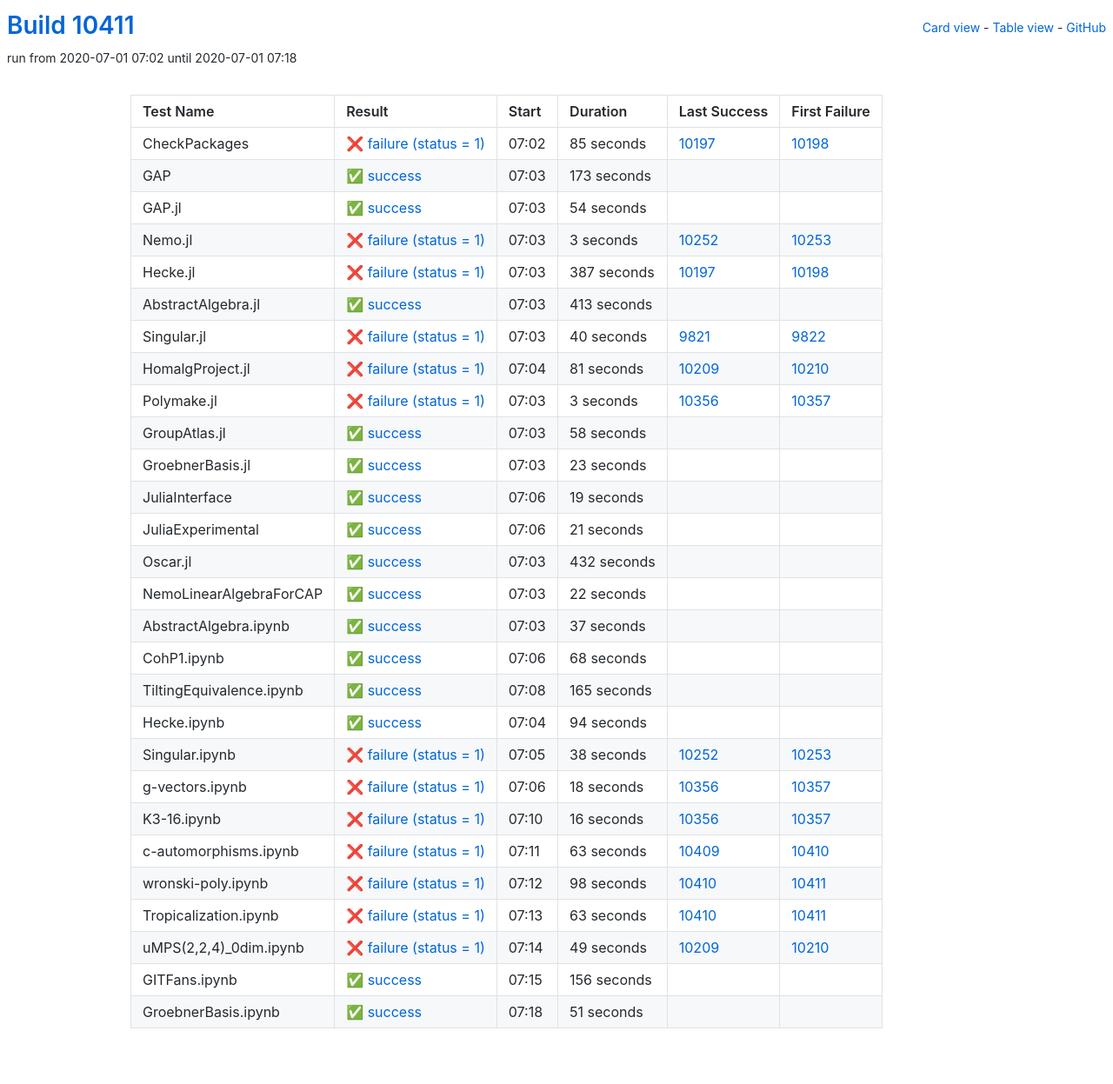
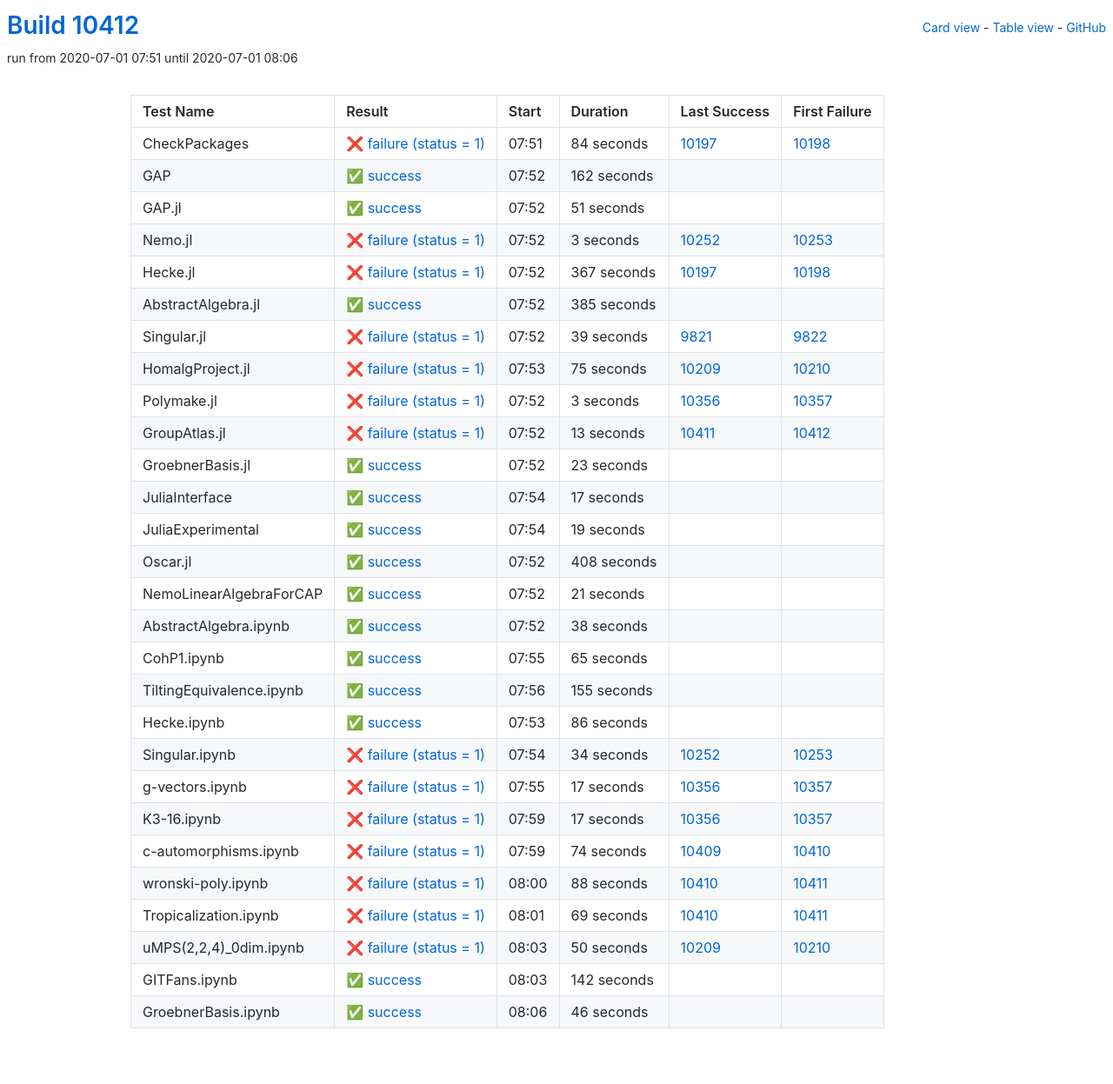
Before and after one commit to oscar-system/oscar-ci-status, a Jekyll site: the page built from table.html, in a window 1280 px wide. Shown: the whole page at 87% size. Built offline with Jekyll 4.4.1, drawn with Linux system fonts in a browser that asks for light colours.

Commit message:
Build #10412

```diff
--- a/_data/ci.yml
+++ b/_data/ci.yml
@@ -1,6 +1,6 @@
 ---
-build: 10411
-build_url: https://oscarci.mathematik.uni-kl.de/job/oscar/10411/
+build: 10412
+build_url: https://oscarci.mathematik.uni-kl.de/job/oscar/10412/
 job: oscar
 organization: oscar-system
 repo: oscar-ci-status
@@ -8,44 +8,44 @@
 tests:
 - name: CheckPackages
   id: checkpackages
-  log: https://oscarci.mathematik.uni-kl.de/job/oscar/10411/artifact/logs/build-10411/CheckPackages.log
-  start: 2020-07-01 07:02
+  log: https://oscarci.mathematik.uni-kl.de/job/oscar/10412/artifact/logs/build-10412/CheckPackages.log
+  start: 2020-07-01 07:51
   success: false
   exitcode: 1
   status: failure
-  duration: 85
+  duration: 84
   last_success: 10197
   last_success_url: https://oscarci.mathematik.uni-kl.de/job/oscar/10197/
   first_failure: 10198
   first_failure_url: https://oscarci.mathematik.uni-kl.de/job/oscar/10198/
 - name: GAP
   id: gap
-  log: https://oscarci.mathematik.uni-kl.de/job/oscar/10411/artifact/logs/build-10411/GAP.log
-  start: 2020-07-01 07:03
+  log: https://oscarci.mathematik.uni-kl.de/job/oscar/10412/artifact/logs/build-10412/GAP.log
+  start: 2020-07-01 07:52
   success: true
   exitcode: 0
   status: success
-  duration: 173
+  duration: 162
   last_success: false
   last_success_url:
   first_failure: false
   first_failure_url:
 - name: GAP.jl
   id: gap-jl
-  log: https://oscarci.mathematik.uni-kl.de/job/oscar/10411/artifact/logs/build-10411/GAP.jl.log
-  start: 2020-07-01 07:03
+  log: https://oscarci.mathematik.uni-kl.de/job/oscar/10412/artifact/logs/build-10412/GAP.jl.log
+  start: 2020-07-01 07:52
   success: true
   exitcode: 0
   status: success
-  duration: 54
+  duration: 51
   last_success: false
   last_success_url:
   first_failure: false
   first_failure_url:
 - name: Nemo.jl
   id: nemo-jl
-  log: https://oscarci.mathematik.uni-kl.de/job/oscar/10411/artifact/logs/build-10411/Nemo.jl.log
-  start: 2020-07-01 07:03
+  log: https://oscarci.mathematik.uni-kl.de/job/oscar/10412/artifact/logs/build-10412/Nemo.jl.log
+  start: 2020-07-01 07:52
   success: false
   exitcode: 1
   status: failure
@@ -56,56 +56,56 @@
   first_failure_url: https://oscarci.mathematik.uni-kl.de/job/oscar/10253/
 - name: Hecke.jl
   id: hecke-jl
-  log: https://oscarci.mathematik.uni-kl.de/job/oscar/10411/artifact/logs/build-10411/Hecke.jl.log
-  start: 2020-07-01 07:03
+  log: https://oscarci.mathematik.uni-kl.de/job/oscar/10412/artifact/logs/build-10412/Hecke.jl.log
+  start: 2020-07-01 07:52
   success: false
   exitcode: 1
   status: failure
-  duration: 387
+  duration: 367
   last_success: 10197
   last_success_url: https://oscarci.mathematik.uni-kl.de/job/oscar/10197/
   first_failure: 10198
   first_failure_url: https://oscarci.mathematik.uni-kl.de/job/oscar/10198/
 - name: AbstractAlgebra.jl
   id: abstractalgebra-jl
-  log: https://oscarci.mathematik.uni-kl.de/job/oscar/10411/artifact/logs/build-10411/AbstractAlgebra.jl.log
-  start: 2020-07-01 07:03
+  log: https://oscarci.mathematik.uni-kl.de/job/oscar/10412/artifact/logs/build-10412/AbstractAlgebra.jl.log
+  start: 2020-07-01 07:52
   success: true
   exitcode: 0
   status: success
-  duration: 413
+  duration: 385
   last_success: false
   last_success_url:
   first_failure: false
   first_failure_url:
 - name: Singular.jl
   id: singular-jl
-  log: https://oscarci.mathematik.uni-kl.de/job/oscar/10411/artifact/logs/build-10411/Singular.jl.log
-  start: 2020-07-01 07:03
+  log: https://oscarci.mathematik.uni-kl.de/job/oscar/10412/artifact/logs/build-10412/Singular.jl.log
+  start: 2020-07-01 07:52
   success: false
   exitcode: 1
   status: failure
-  duration: 40
+  duration: 39
   last_success: 9821
   last_success_url: https://oscarci.mathematik.uni-kl.de/job/oscar/9821/
   first_failure: 9822
   first_failure_url: https://oscarci.mathematik.uni-kl.de/job/oscar/9822/
 - name: HomalgProject.jl
   id: homalgproject-jl
-  log: https://oscarci.mathematik.uni-kl.de/job/oscar/10411/artifact/logs/build-10411/HomalgProject.jl.log
-  start: 2020-07-01 07:04
+  log: https://oscarci.mathematik.uni-kl.de/job/oscar/10412/artifact/logs/build-10412/HomalgProject.jl.log
+  start: 2020-07-01 07:53
   success: false
   exitcode: 1
   status: failure
-  duration: 81
+  duration: 75
   last_success: 10209
   last_success_url: https://oscarci.mathematik.uni-kl.de/job/oscar/10209/
   first_failure: 10210
   first_failure_url: https://oscarci.mathematik.uni-kl.de/job/oscar/10210/
 - name: Polymake.jl
   id: polymake-jl
-  log: https://oscarci.mathematik.uni-kl.de/job/oscar/10411/artifact/logs/build-10411/Polymake.jl.log
-  start: 2020-07-01 07:03
+  log: https://oscarci.mathematik.uni-kl.de/job/oscar/10412/artifact/logs/build-10412/Polymake.jl.log
+  start: 2020-07-01 07:52
   success: false
   exitcode: 1
   status: failure
@@ -116,20 +116,20 @@
   first_failure_url: https://oscarci.mathematik.uni-kl.de/job/oscar/10357/
 - name: GroupAtlas.jl
   id: groupatlas-jl
-  log: https://oscarci.mathematik.uni-kl.de/job/oscar/10411/artifact/logs/build-10411/GroupAtlas.jl.log
-  start: 2020-07-01 07:03
-  success: true
-  exitcode: 0
-  status: success
-  duration: 58
-  last_success: false
-  last_success_url:
-  first_failure: false
-  first_failure_url:
+  log: https://oscarci.mathematik.uni-kl.de/job/oscar/10412/artifact/logs/build-10412/GroupAtlas.jl.log
+  start: 2020-07-01 07:52
+  success: false
+  exitcode: 1
+  status: failure
+  duration: 13
+  last_success: 10411
+  last_success_url: https://oscarci.mathematik.uni-kl.de/job/oscar/10411/
+  first_failure: 10412
+  first_failure_url: https://oscarci.mathematik.uni-kl.de/job/oscar/10412/
 - name: GroebnerBasis.jl
   id: groebnerbasis-jl
-  log: https://oscarci.mathematik.uni-kl.de/job/oscar/10411/artifact/logs/build-10411/GroebnerBasis.jl.log
-  start: 2020-07-01 07:03
+  log: https://oscarci.mathematik.uni-kl.de/job/oscar/10412/artifact/logs/build-10412/GroebnerBasis.jl.log
+  start: 2020-07-01 07:52
   success: true
   exitcode: 0
   status: success
@@ -140,8 +140,20 @@
   first_failure_url:
 - name: JuliaInterface
   id: juliainterface
-  log: https://oscarci.mathematik.uni-kl.de/job/oscar/10411/artifact/logs/build-10411/JuliaInterface.log
-  start: 2020-07-01 07:06
+  log: https://oscarci.mathematik.uni-kl.de/job/oscar/10412/artifact/logs/build-10412/JuliaInterface.log
+  start: 2020-07-01 07:54
+  success: true
+  exitcode: 0
+  status: success
+  duration: 17
+  last_success: false
+  last_success_url:
+  first_failure: false
+  first_failure_url:
+- name: JuliaExperimental
+  id: juliaexperimental
+  log: https://oscarci.mathematik.uni-kl.de/job/oscar/10412/artifact/logs/build-10412/JuliaExperimental.log
+  start: 2020-07-01 07:54
   success: true
   exitcode: 0
   status: success
@@ -150,10 +162,22 @@
   last_success_url:
   first_failure: false
   first_failure_url:
-- name: JuliaExperimental
-  id: juliaexperimental
-  log: https://oscarci.mathematik.uni-kl.de/job/oscar/10411/artifact/logs/build-10411/JuliaExperimental.log
-  start: 2020-07-01 07:06
+- name: Oscar.jl
+  id: oscar-jl
+  log: https://oscarci.mathematik.uni-kl.de/job/oscar/10412/artifact/logs/build-10412/Oscar.jl.log
+  start: 2020-07-01 07:52
+  success: true
+  exitcode: 0
+  status: success
+  duration: 408
+  last_success: false
+  last_success_url:
+  first_failure: false
+  first_failure_url:
+- name: NemoLinearAlgebraForCAP
+  id: nemolinearalgebraforcap
+  log: https://oscarci.mathematik.uni-kl.de/job/oscar/10412/artifact/logs/build-10412/NemoLinearAlgebraForCAP.log
+  start: 2020-07-01 07:52
   success: true
   exitcode: 0
   status: success
@@ -162,182 +186,158 @@
   last_success_url:
   first_failure: false
   first_failure_url:
-- name: Oscar.jl
-  id: oscar-jl
-  log: https://oscarci.mathematik.uni-kl.de/job/oscar/10411/artifact/logs/build-10411/Oscar.jl.log
-  start: 2020-07-01 07:03
+- name: AbstractAlgebra.ipynb
+  id: abstractalgebra-ipynb
+  log: https://oscarci.mathematik.uni-kl.de/job/oscar/10412/artifact/logs/build-10412/AbstractAlgebra.ipynb.log
+  start: 2020-07-01 07:52
   success: true
   exitcode: 0
   status: success
-  duration: 432
-  last_success: false
-  last_success_url:
-  first_failure: false
-  first_failure_url:
-- name: NemoLinearAlgebraForCAP
-  id: nemolinearalgebraforcap
-  log: https://oscarci.mathematik.uni-kl.de/job/oscar/10411/artifact/logs/build-10411/NemoLinearAlgebraForCAP.log
-  start: 2020-07-01 07:03
-  success: true
-  exitcode: 0
-  status: success
-  duration: 22
-  last_success: false
-  last_success_url:
-  first_failure: false
-  first_failure_url:
-- name: AbstractAlgebra.ipynb
-  id: abstractalgebra-ipynb
-  log: https://oscarci.mathematik.uni-kl.de/job/oscar/10411/artifact/logs/build-10411/AbstractAlgebra.ipynb.log
-  start: 2020-07-01 07:03
-  success: true
-  exitcode: 0
-  status: success
-  duration: 37
+  duration: 38
   last_success: false
   last_success_url:
   first_failure: false
   first_failure_url:
 - name: CohP1.ipynb
   id: cohp1-ipynb
-  log: https://oscarci.mathematik.uni-kl.de/job/oscar/10411/artifact/logs/build-10411/CohP1.ipynb.log
-  start: 2020-07-01 07:06
+  log: https://oscarci.mathematik.uni-kl.de/job/oscar/10412/artifact/logs/build-10412/CohP1.ipynb.log
+  start: 2020-07-01 07:55
   success: true
   exitcode: 0
   status: success
-  duration: 68
+  duration: 65
   last_success: false
   last_success_url:
   first_failure: false
   first_failure_url:
 - name: TiltingEquivalence.ipynb
   id: tiltingequivalence-ipynb
-  log: https://oscarci.mathematik.uni-kl.de/job/oscar/10411/artifact/logs/build-10411/TiltingEquivalence.ipynb.log
-  start: 2020-07-01 07:08
+  log: https://oscarci.mathematik.uni-kl.de/job/oscar/10412/artifact/logs/build-10412/TiltingEquivalence.ipynb.log
+  start: 2020-07-01 07:56
   success: true
   exitcode: 0
   status: success
-  duration: 165
+  duration: 155
   last_success: false
   last_success_url:
   first_failure: false
   first_failure_url:
 - name: Hecke.ipynb
   id: hecke-ipynb
-  log: https://oscarci.mathematik.uni-kl.de/job/oscar/10411/artifact/logs/build-10411/Hecke.ipynb.log
-  start: 2020-07-01 07:04
+  log: https://oscarci.mathematik.uni-kl.de/job/oscar/10412/artifact/logs/build-10412/Hecke.ipynb.log
+  start: 2020-07-01 07:53
   success: true
   exitcode: 0
   status: success
-  duration: 94
+  duration: 86
   last_success: false
   last_success_url:
   first_failure: false
   first_failure_url:
 - name: Singular.ipynb
   id: singular-ipynb
-  log: https://oscarci.mathematik.uni-kl.de/job/oscar/10411/artifact/logs/build-10411/Singular.ipynb.log
-  start: 2020-07-01 07:05
+  log: https://oscarci.mathematik.uni-kl.de/job/oscar/10412/artifact/logs/build-10412/Singular.ipynb.log
+  start: 2020-07-01 07:54
   success: false
   exitcode: 1
   status: failure
-  duration: 38
+  duration: 34
   last_success: 10252
   last_success_url: https://oscarci.mathematik.uni-kl.de/job/oscar/10252/
   first_failure: 10253
   first_failure_url: https://oscarci.mathematik.uni-kl.de/job/oscar/10253/
 - name: g-vectors.ipynb
   id: g-vectors-ipynb
-  log: https://oscarci.mathematik.uni-kl.de/job/oscar/10411/artifact/logs/build-10411/g-vectors.ipynb.log
-  start: 2020-07-01 07:06
+  log: https://oscarci.mathematik.uni-kl.de/job/oscar/10412/artifact/logs/build-10412/g-vectors.ipynb.log
+  start: 2020-07-01 07:55
   success: false
   exitcode: 1
   status: failure
-  duration: 18
+  duration: 17
   last_success: 10356
   last_success_url: https://oscarci.mathematik.uni-kl.de/job/oscar/10356/
   first_failure: 10357
   first_failure_url: https://oscarci.mathematik.uni-kl.de/job/oscar/10357/
 - name: K3-16.ipynb
   id: k3-16-ipynb
-  log: https://oscarci.mathematik.uni-kl.de/job/oscar/10411/artifact/logs/build-10411/K3-16.ipynb.log
-  start: 2020-07-01 07:10
+  log: https://oscarci.mathematik.uni-kl.de/job/oscar/10412/artifact/logs/build-10412/K3-16.ipynb.log
+  start: 2020-07-01 07:59
   success: false
   exitcode: 1
   status: failure
-  duration: 16
+  duration: 17
   last_success: 10356
   last_success_url: https://oscarci.mathematik.uni-kl.de/job/oscar/10356/
   first_failure: 10357
   first_failure_url: https://oscarci.mathematik.uni-kl.de/job/oscar/10357/
 - name: c-automorphisms.ipynb
   id: c-automorphisms-ipynb
-  log: https://oscarci.mathematik.uni-kl.de/job/oscar/10411/artifact/logs/build-10411/c-automorphisms.ipynb.log
-  start: 2020-07-01 07:11
+  log: https://oscarci.mathematik.uni-kl.de/job/oscar/10412/artifact/logs/build-10412/c-automorphisms.ipynb.log
+  start: 2020-07-01 07:59
   success: false
   exitcode: 1
   status: failure
-  duration: 63
+  duration: 74
   last_success: 10409
   last_success_url: https://oscarci.mathematik.uni-kl.de/job/oscar/10409/
   first_failure: 10410
   first_failure_url: https://oscarci.mathematik.uni-kl.de/job/oscar/10410/
 - name: wronski-poly.ipynb
   id: wronski-poly-ipynb
-  log: https://oscarci.mathematik.uni-kl.de/job/oscar/10411/artifact/logs/build-10411/wronski-poly.ipynb.log
-  start: 2020-07-01 07:12
+  log: https://oscarci.mathematik.uni-kl.de/job/oscar/10412/artifact/logs/build-10412/wronski-poly.ipynb.log
+  start: 2020-07-01 08:00
   success: false
   exitcode: 1
   status: failure
-  duration: 98
+  duration: 88
   last_success: 10410
   last_success_url: https://oscarci.mathematik.uni-kl.de/job/oscar/10410/
   first_failure: 10411
   first_failure_url: https://oscarci.mathematik.uni-kl.de/job/oscar/10411/
 - name: Tropicalization.ipynb
   id: tropicalization-ipynb
-  log: https://oscarci.mathematik.uni-kl.de/job/oscar/10411/artifact/logs/build-10411/Tropicalization.ipynb.log
-  start: 2020-07-01 07:13
+  log: https://oscarci.mathematik.uni-kl.de/job/oscar/10412/artifact/logs/build-10412/Tropicalization.ipynb.log
+  start: 2020-07-01 08:01
   success: false
   exitcode: 1
   status: failure
-  duration: 63
+  duration: 69
   last_success: 10410
   last_success_url: https://oscarci.mathematik.uni-kl.de/job/oscar/10410/
   first_failure: 10411
   first_failure_url: https://oscarci.mathematik.uni-kl.de/job/oscar/10411/
 - name: uMPS(2,2,4)_0dim.ipynb
   id: umps-2-2-4-0dim-ipynb
-  log: https://oscarci.mathematik.uni-kl.de/job/oscar/10411/artifact/logs/build-10411/uMPS-2-2-4-_0dim.ipynb.log
-  start: 2020-07-01 07:14
+  log: https://oscarci.mathematik.uni-kl.de/job/oscar/10412/artifact/logs/build-10412/uMPS-2-2-4-_0dim.ipynb.log
+  start: 2020-07-01 08:03
   success: false
   exitcode: 1
   status: failure
-  duration: 49
+  duration: 50
   last_success: 10209
   last_success_url: https://oscarci.mathematik.uni-kl.de/job/oscar/10209/
   first_failure: 10210
   first_failure_url: https://oscarci.mathematik.uni-kl.de/job/oscar/10210/
 - name: GITFans.ipynb
   id: gitfans-ipynb
-  log: https://oscarci.mathematik.uni-kl.de/job/oscar/10411/artifact/logs/build-10411/GITFans.ipynb.log
-  start: 2020-07-01 07:15
+  log: https://oscarci.mathematik.uni-kl.de/job/oscar/10412/artifact/logs/build-10412/GITFans.ipynb.log
+  start: 2020-07-01 08:03
   success: true
   exitcode: 0
   status: success
-  duration: 156
+  duration: 142
   last_success: false
   last_success_url:
   first_failure: false
   first_failure_url:
 - name: GroebnerBasis.ipynb
   id: groebnerbasis-ipynb
-  log: https://oscarci.mathematik.uni-kl.de/job/oscar/10411/artifact/logs/build-10411/GroebnerBasis.ipynb.log
-  start: 2020-07-01 07:18
+  log: https://oscarci.mathematik.uni-kl.de/job/oscar/10412/artifact/logs/build-10412/GroebnerBasis.ipynb.log
+  start: 2020-07-01 08:06
   success: true
   exitcode: 0
   status: success
-  duration: 51
+  duration: 46
   last_success: false
   last_success_url:
   first_failure: false
```
Also changed, not shown: README.md.
